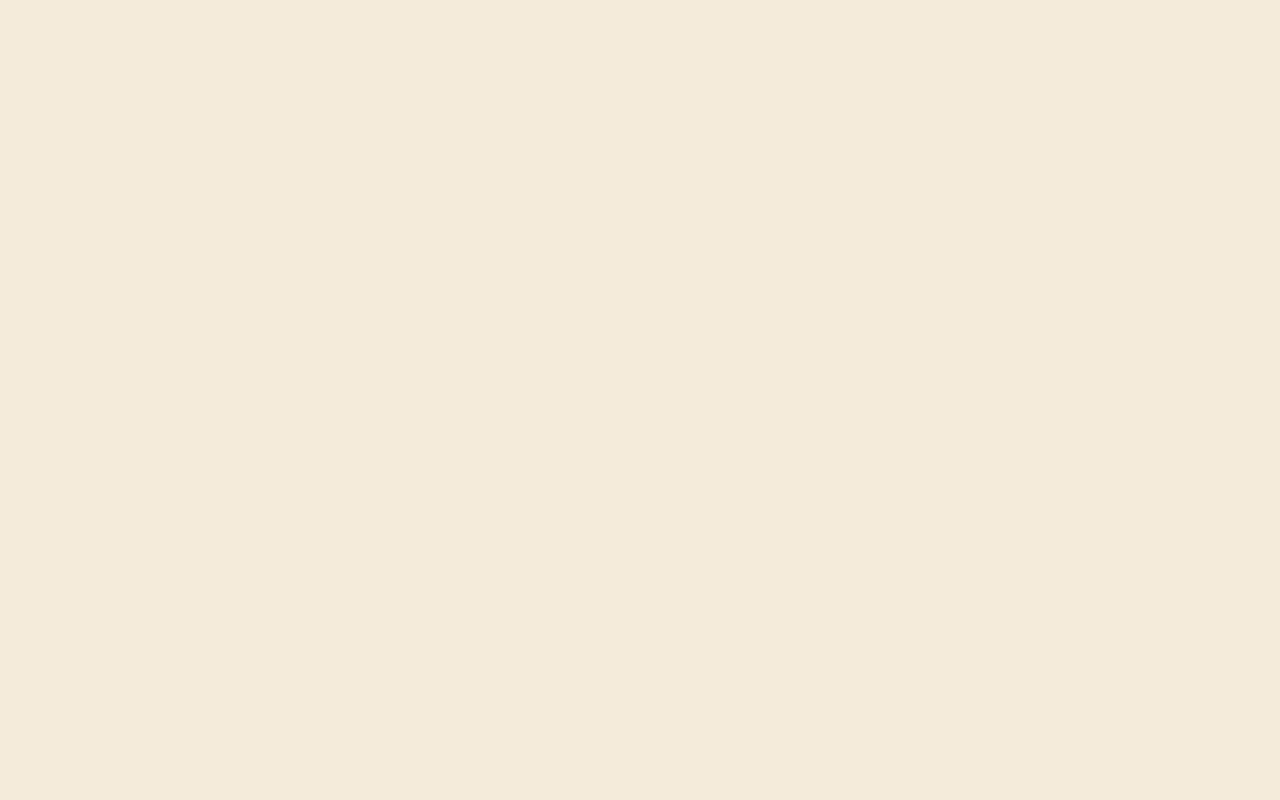
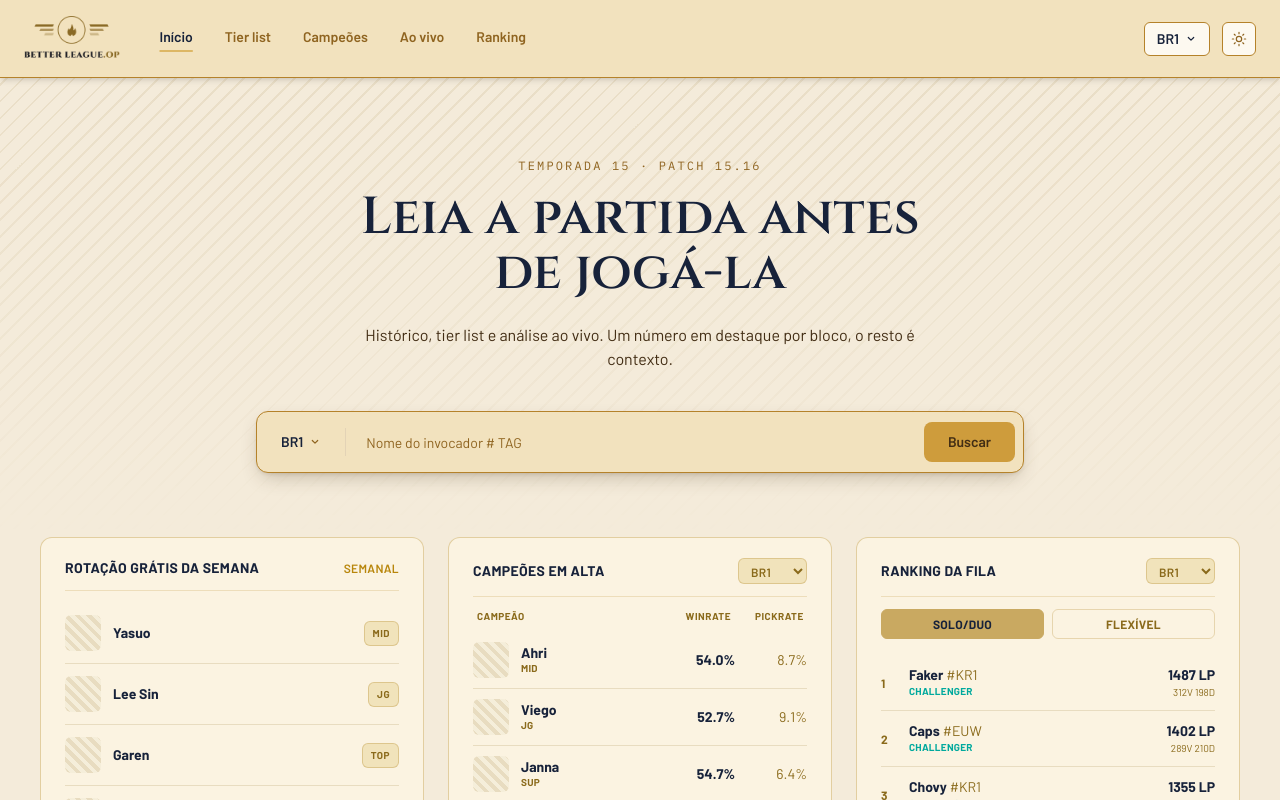
Before and after one commit to Phascencao/better-league, a React (Vite) app in the folder frontend/: page / in a window 1280 px wide. Before the commit this address had no page. Shown: the top 800 px of the page. Built offline with nearby package versions, Linux system fonts and the light colour scheme.

Commit message:
fix rotas

```diff
--- a/frontend/src/components/ButtonHeader.jsx
+++ b/frontend/src/components/ButtonHeader.jsx
@@ -1,13 +1,11 @@
 import { useNavigate } from "react-router-dom";
 
-function ButtonHeader({ label, active, onClick }) {
-const navigation = useNavigate();
-const onNavigationButton = (label) => {
-    navigation(`/${label}`);
-}
+function ButtonHeader({ label, path, active }) {
+  const navigate = useNavigate();
+
   return (
     <button
-      onClick={() => onNavigationButton(label)}
+      onClick={() => navigate(path)}
       className={
         "pb-1 text-sm font-semibold underline-offset-8 transition-colors " +
         (active
--- a/frontend/src/components/Header.jsx
+++ b/frontend/src/components/Header.jsx
@@ -1,11 +1,19 @@
-import { useState } from "react";
+import { useLocation } from "react-router-dom";
 import logo from "../assets/better-league-logo.png";
 import ButtonHeader from "./ButtonHeader";
 
-const NAV_ITEMS = ["Início", "Tier list", "Campeões", "Ao vivo", "Ranking"];
+// O label é o que aparece na tela, o path é a URL. Os dois são coisas
+// diferentes: label muda com tradução/copy, path é contrato da aplicação.
+const NAV_ITEMS = [
+  { label: "Início", path: "/" },
+  { label: "Tier list", path: "/tier-list" },
+  { label: "Campeões", path: "/campeoes" },
+  { label: "Ao vivo", path: "/ao-vivo" },
+  { label: "Ranking", path: "/ranking" },
+];
 
 function Header() {
-  const [activeItem, setActiveItem] = useState("Início");
+  const { pathname } = useLocation();
 
   return (
     <header className="bg-surface-raised shadow-md border-b border-strong py-4 px-6 flex items-center">
@@ -16,15 +24,15 @@
       <nav className="flex items-center gap-8 px-10 mr-auto">
         {NAV_ITEMS.map((item) => (
           <ButtonHeader
-            key={item}
-            label={item}
-            active={activeItem === item}
-            onClick={() => setActiveItem(item)}
+            key={item.path}
+            label={item.label}
+            path={item.path}
+            active={pathname === item.path}
           />
         ))}
       </nav>
 
-      {activeItem === "Ao vivo" ? <LiveMatchBadge /> : <HeaderControls />}
+      {pathname === "/ao-vivo" ? <LiveMatchBadge /> : <HeaderControls />}
     </header>
   );
 }
--- a/frontend/src/main.jsx
+++ b/frontend/src/main.jsx
@@ -1,17 +1,26 @@
 import { StrictMode } from "react";
 import { createRoot } from "react-dom/client";
-import { BrowserRouter, Routes, Route } from "react-router-dom";
+import { BrowserRouter, Routes, Route, Navigate } from "react-router-dom";
 import { Toaster } from "sonner";
 import Home from "./Home.jsx";
 import Profile from "./pages/Profile.jsx";
+import EmBreve from "./pages/EmBreve.jsx";
 import "./index.css";
 
 createRoot(document.getElementById("root")).render(
   <StrictMode>
     <BrowserRouter>
       <Routes>
-        <Route path="/Início" element={<Home />} />
+        <Route path="/" element={<Home />} />
         <Route path="/profile/:gameName/:tagLine" element={<Profile />} />
+
+        {/* SEÇÕES AINDA SEM PÁGINA - trocar pelo componente real quando existir */}
+        <Route path="/tier-list" element={<EmBreve secao="Tier list" />} />
+        <Route path="/campeoes" element={<EmBreve secao="Campeões" />} />
+        <Route path="/ao-vivo" element={<EmBreve secao="Ao vivo" />} />
+        <Route path="/ranking" element={<EmBreve secao="Ranking" />} />
+
+        <Route path="*" element={<Navigate to="/" replace />} />
       </Routes>
     </BrowserRouter>
 
--- /dev/null
+++ b/frontend/src/pages/EmBreve.jsx
@@ -0,0 +1,15 @@
+import Header from "../components/Header";
+
+//PLACEHOLDER - trocar pelo componente real quando cada seção ganhar sua página
+function EmBreve({ secao }) {
+  return (
+    <div className="min-h-screen w-full bg-base">
+      <Header />
+      <p className="pt-24 text-center font-display text-rank text-primary">
+        {secao} em breve
+      </p>
+    </div>
+  );
+}
+
+export default EmBreve;
```
